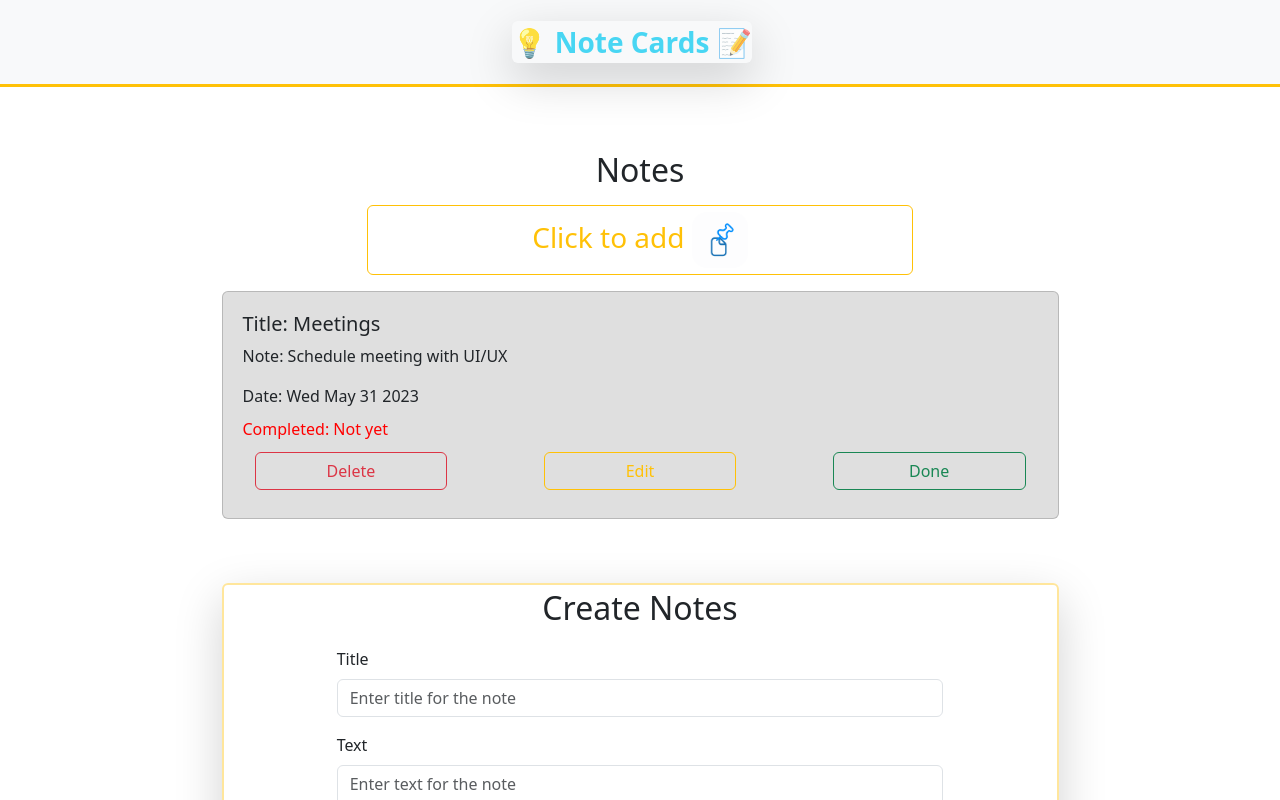
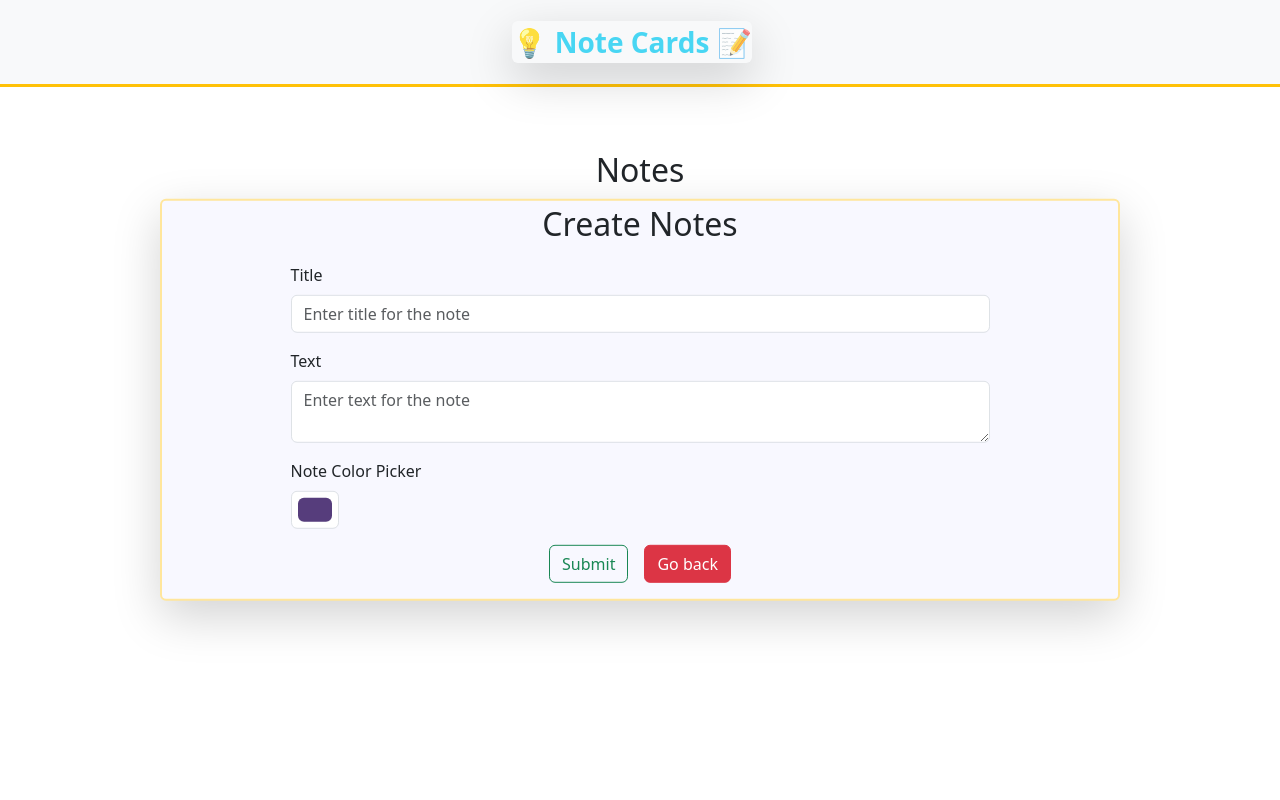
Before and after one commit to mzffrtp/todocards_ts, a React (Vite) app in the folder todoCart/: page / in a window 1280 px wide. Both pictures are taken after a click on the element "Click to add". Shown: the top 800 px of the page. Built offline with nearby package versions, Linux system fonts and the light colour scheme.

Commit message:
bugs
fixed

```diff
--- a/todoCart/src/App.tsx
+++ b/todoCart/src/App.tsx
@@ -1,45 +1,52 @@
-import { useState } from "react"
-import { Note } from "./models/note.model"
-import Header from "./components/header"
-import { Col, Container, Row } from "react-bootstrap"
-import NotesList from "./components/notesList"
-import CreateNotes from "./components/createNotes"
+import { useState } from "react";
+import { Note } from "./models/note.model";
+import Header from "./components/header";
+import { Col, Container, Row } from "react-bootstrap";
+import NotesList from "./components/notesList";
+import CreateNotes from "./components/createNotes";
 
 function App() {
-  const [showModal, setShowModal] = useState<boolean>(false)
-  const [notes, setNotes] = useState<Note[]>([{
-    id: (new Date).toString(),
+
+  const [showModal, setShowModal] = useState<boolean>(false);
+  const [notes, setNotes] = useState<Note[]>([
+    {
+      id: new Date().toString(),
       title: "Meetings",
       text: "Schedule meeting with UI/UX",
       color: "#dfdfdf",
-    date: (new Date).toDateString(),
-    is_done: false
-  }])
+      date: new Date().toDateString(),
+      is_done: false,
+    },
+  ]);
   return (
     <>
       <Header />
-    <Container className="mt-5">
+      <Container className="mt-5 position-relative">
         <Row>
           <Col>
-          <NotesList notes = {notes} setNotes = {setNotes} setShowModal = {setShowModal}/>
+            <NotesList
+              notes={notes}
+              setNotes={setNotes}
+              setShowModal={setShowModal}
+            />
           </Col>
         </Row>
       </Container>
-    <Container className="mt-5">
+      <Container className="mt-5 z-3">
         <Row>
           <Col>
-          {
-            showModal && <CreateNotes
-            notes = {notes}
-            setNotes = {setNotes}
-            setShowModal = {setShowModal} />
-          }
+            {showModal && (
+              <CreateNotes
+                notes={notes}
+                setNotes={setNotes}
+                setShowModal={setShowModal}
+              />
+            )}
           </Col>
         </Row>
       </Container>
     </>
-
-    )
+  );
 }
 
-export default App
+export default App;
--- a/todoCart/src/components/createNotes/index.tsx
+++ b/todoCart/src/components/createNotes/index.tsx
@@ -1,8 +1,9 @@
 import React from "react";
 import { Button, Container, Form } from "react-bootstrap";
+import { Note } from "@/models/note.model";
 
 interface ICreateNotes {
-  notes: Note[];
+  notes: Note [];
   setNotes: React.Dispatch<React.SetStateAction<boolean>>;
   setShowModal: React.Dispatch<React.SetStateAction<boolean>>;
 }
@@ -13,7 +14,8 @@ const CreateNotes: React.FC<ICreateNotes> = ({
   setShowModal,
 }) => {
   return (
-    <Container className="border border-2 border-warning-subtle rounded shadow-lg w-75">
+    <Container className="border border-2 border-warning-subtle rounded shadow-lg w-75
+    position-fixed top-50 start-50 translate-middle z-3" style={{backgroundColor:"#F8F8FF"}}>
       <h2 className="text-center my-1"> Create Notes</h2>
       <div className="d-flex justify-content-center">
         <Form
@@ -23,14 +25,20 @@ const CreateNotes: React.FC<ICreateNotes> = ({
             const formData = new FormData(e.currentTarget);
             const formJson = Object.fromEntries(formData.entries());
 
+            console.log(formJson);
+
+
+
             notes.push({
               id: formJson.id,
               title: formJson.title,
               text: formJson.textarea,
-              color: formJson.olor,
-              date: formJson.Date,
-              is_done: formJson.Date,
+              color: formJson.color,
+              date: (new Date).toDateString(),
+              is_done: formJson.is_done ? true : false,
             });
+
+
 
             setNotes([...notes])
             setShowModal(false)
@@ -65,15 +73,6 @@ const CreateNotes: React.FC<ICreateNotes> = ({
               title="Choose your color"
             ></Form.Control>
           </Form.Group>
-          <Form.Group className="mb-3">
-            <Form.Label htmlFor="isDoneInput">Completed or Not</Form.Label>
-            <Form.Check
-              name="is_done"
-              type="checkbox"
-              value=""
-              id="isDoneInput"
-            ></Form.Check>
-          </Form.Group>
           <Container className="d-flex gap-3 justify-content-center">
             <Button type="submit" variant="outline-success">
               Submit
--- a/todoCart/src/components/notes/index.tsx
+++ b/todoCart/src/components/notes/index.tsx
@@ -1,6 +1,6 @@
-import { Note } from "@/models/note.model";
 import * as React from "react";
 import { Button, Card, Container } from "react-bootstrap";
+import { Note } from "@/models/note.model";
 
 interface INotesProps {
   note: Note;
@@ -19,22 +19,13 @@ const Notes: React.FunctionComponent<INotesProps> = ({
             <Card.Title>Title: {note.title}</Card.Title>
             <Card.Text>Note: {note.text}</Card.Text>
             <Card.Text>Date: {note.date}</Card.Text>
-            <Card.Subtitle style={{color: note.is_done
-             ? "black" : "red"}} >Completed: {note.is_done ? "Completed": "Not yet"}</Card.Subtitle>
-
-            <Container className="d-flex justify-content-between my-2">
+            <Container className="d-flex justify-content-center">
               <Button
                 className="w-25 mt-1"
                 variant="outline-danger"
                 onClick={() => handleDelete(note.id)}
               >
                 Delete
-              </Button>
-              <Button className="w-25 mt-1" variant="outline-warning">
-                Edit
-              </Button>
-              <Button className="w-25 mt-1" variant="outline-success">
-                Done
               </Button>
             </Container>
           </Card.Body>
--- a/todoCart/src/components/notesList/index.tsx
+++ b/todoCart/src/components/notesList/index.tsx
@@ -1,33 +1,55 @@
 import { Note } from "@/models/note.model";
 import Notes from "../notes";
 import { Button, Container } from "react-bootstrap";
-import addnote from "@/assets/pin.gif"
+import addnote from "@/assets/pin.gif";
 
 interface INotesListProps {
-    notes: Note[]
-    setNotes: React.Dispatch<React.SetStateAction<Note[]>>
-    setShowModal: React.Dispatch<React.SetStateAction<boolean>>
+  notes: Note[];
+  setNotes: React.Dispatch<React.SetStateAction<Note[]>>;
+  setShowModal: React.Dispatch<React.SetStateAction<boolean>>;
+
 }
 
-const NotesList:React.FC<INotesListProps> = ({notes, setNotes, setShowModal}) => {
-    const handleDelete = (id:string) => {
-    setNotes(notes.filter(note => note.id !== id))
-    }
+const NotesList: React.FC<INotesListProps> = ({
+  notes,
+  setNotes,
+  setShowModal,
+
+}) => {
+  const handleDelete = (id: string) => {
+    setNotes(notes.filter((note) => note.id !== id));
+  };
   const renderNotes = () => {
-        return notes.map<JSX.Element>(note =>{
-            return <Notes key={note.id} note = {note} handleDelete = {handleDelete} />
-        })
-    }
+    return notes.map<JSX.Element>((note) => {
+      return (
+        <Notes
+          key={note.id}
+          note={note}
+          handleDelete={handleDelete}
+        />
+      );
+    });
+  };
   return (
     <>
       <h2 className="my-3 d-flex justify-content-center">Notes</h2>
       <Container
         className="d-flex justify-content-center mb-3"
-        onClick={()=>setShowModal(true)}
-        ><Button variant="outline-warning" className="w-50 fs-3">Click to add <img src={addnote} style={{width:"3.5rem", borderRadius:"1rem"}}/></Button></Container>
-        <div>{renderNotes ()}</div>
+        onClick={() => {
+          setShowModal(true)
+        }}
+      >
+        <Button variant="outline-warning" className="w-50 fs-3">
+          Click to add{" "}
+          <img
+            src={addnote}
+            style={{ width: "3.5rem", borderRadius: "1rem" }}
+          />
+        </Button>
+      </Container>
+      <div>{renderNotes()}</div>
     </>
-    )
-}
+  );
+};
 
 export default NotesList;
--- a/todoCart/src/models/note.model.tsx
+++ b/todoCart/src/models/note.model.tsx
@@ -4,5 +4,4 @@ export interface Note {
     text:string,
     color:string,
     date:string,
-    is_done:boolean
   }
```
Lines whose indentation alone changed are shown as unchanged.
